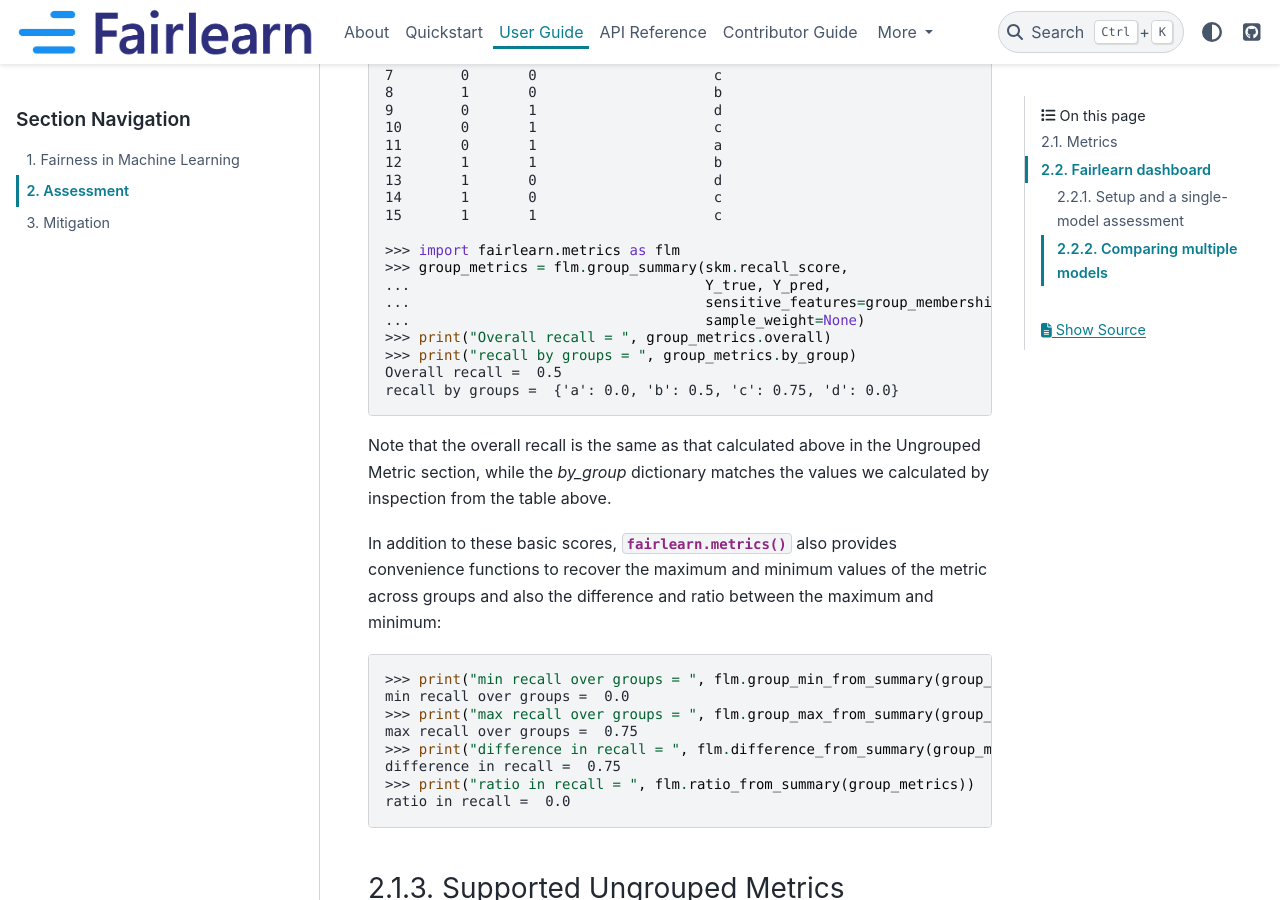
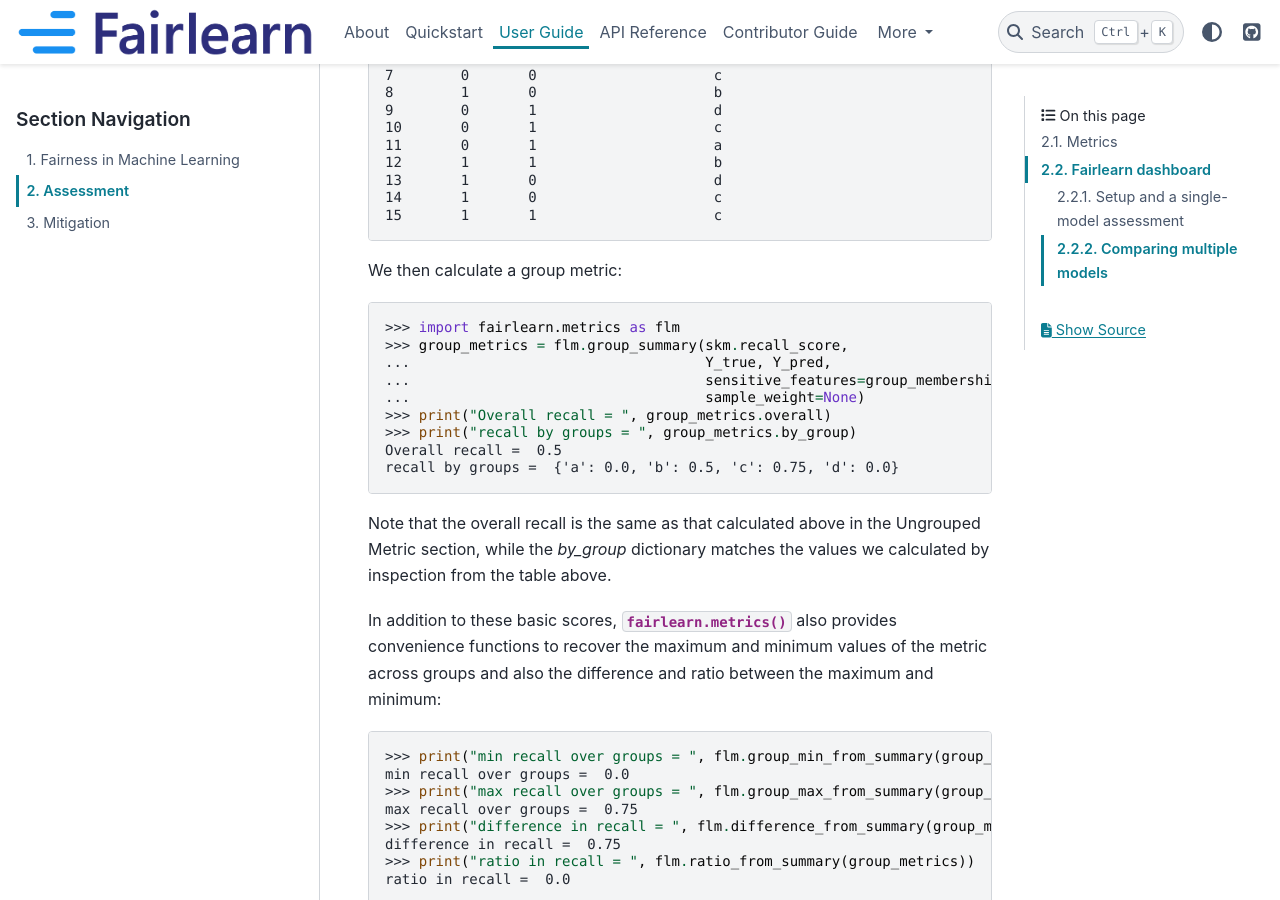
Before and after one commit to fairlearn/fairlearn, a Sphinx documentation site: the page built from docs/user_guide/assessment.rst, in a window 1280 px wide and 900 px high, scrolled down 1397 px. Built offline with Sphinx 7.4.7 and the PyData theme 0.15.4, drawn with Linux system fonts in a browser that asks for light colours; pages that are not in the unit, such as notebooks, are missing from menus; some of the changed lines change nothing that is shown.

Commit message:
Trying to fiddle
Signed-off-by: Richard Edgar <riedgar@microsoft.com>

```diff
--- a/docs/user_guide/assessment.rst
+++ b/docs/user_guide/assessment.rst
@@ -32,7 +32,7 @@
 Suppose we have the following data we can see that the prediction is `1` in five
 of the ten cases where the true value is `1`, so we expect the recall to be 0.5:
 
-.. doctest::
+.. doctest:: assessment_metrics
 
     >>> import sklearn.metrics as skm
     >>> Y_true = [0, 1, 1, 1, 1, 0, 1, 0, 1, 0, 0, 0, 1, 1, 1, 1]
@@ -52,7 +52,7 @@
 Suppose in addition to the :math:`Y_{true}` and :math:`Y_{pred}` above, we had
 the following set of labels:
 
-.. doctest::
+.. doctest:: assessment_metrics
     :options: +NORMALIZE_WHITESPACE
 
     >>> import pandas as pd
@@ -76,6 +76,10 @@
     14       1       0                     c
     15       1       1                     c
 
+We then calculate a group metric:
+
+.. doctest:: assessment_metrics
+
     >>> import fairlearn.metrics as flm
     >>> group_metrics = flm.group_summary(skm.recall_score,
     ...                                   Y_true, Y_pred,
@@ -93,6 +97,8 @@
 In addition to these basic scores, :py:func:`fairlearn.metrics` also provides
 convenience functions to recover the maximum and minimum values of the metric
 across groups and also the difference and ratio between the maximum and minimum:
+
+.. doctest:: assessment_metrics
 
     >>> print("min recall over groups = ", flm.group_min_from_summary(group_metrics))
     min recall over groups =  0.0
@@ -124,6 +130,8 @@
 Rather than require a call to :code:`group_summary` each time, Fairlearn also
 provides a function which turns an ungrouped metric into a grouped one. This
 is called :py:func:`fairlearn.metrics.make_metric_group_summary`:
+
+.. doctest:: assessment_metrics
 
     >>> recall_score_group_summary = flm.make_metric_group_summary(skm.recall_score)
     >>> results = recall_score_group_summary(Y_true, Y_pred, sensitive_features=group_membership_data)
```
